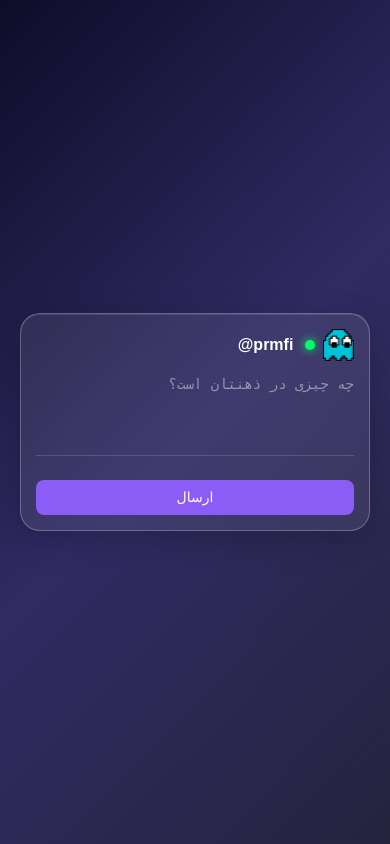
After one commit to shayanJR99/postino-social-app, a Django app: template templates/posts/post.html in a window 390 px wide. The commit adds this page. Run offline with Django 5.2, Linux system fonts and the light colour scheme; the template is opened without the code that fills it, so the values that code supplies are empty.

Commit message:
prmfi0 : create post page and add media
+ add post.html and post.css
+ responsive post page
+add media

```diff
--- /dev/null
+++ b/static/css/post.css
@@ -0,0 +1,173 @@
+*{
+    margin:0;
+    padding:0;
+    box-sizing:border-box;
+}
+
+body{
+    min-height:100vh;
+
+    display:flex;
+    justify-content:center;
+    align-items:center;
+
+    padding:20px;
+
+    background:linear-gradient(
+        135deg,
+        #0f0c29,
+        #302b63,
+        #24243e
+    );
+
+    font-family:sans-serif;
+}
+
+.text-box{
+
+    width:min(95%, 430px);
+
+    min-height:180px;
+
+    padding:20px;
+
+    background:rgba(255,255,255,.08);
+
+    backdrop-filter:blur(15px);
+    -webkit-backdrop-filter:blur(15px);
+
+    border:1px solid rgba(255,255,255,.25);
+
+    border-radius:20px;
+
+    box-shadow:
+        0 8px 32px rgba(0,0,0,.2),
+        inset 0 1px 0 rgba(255,255,255,.1);
+}
+
+.user-info{
+
+    display:flex;
+    align-items:center;
+
+    gap:12px;
+}
+
+.profile-img{
+
+    width:clamp(30px,8vw,40px);
+    height:clamp(30px,8vw,40px);
+
+    object-fit:cover;
+}
+
+.id{
+
+    color:white;
+
+    font-size:clamp(16px,4vw,20px);
+
+    font-weight:600;
+
+    direction:ltr;
+}
+
+.online{
+
+    width:10px;
+    height:10px;
+
+    background:#00ff66;
+
+    border-radius:50%;
+
+    display:inline-block;
+
+    margin-left:7px;
+
+    box-shadow:
+        0 0 10px #00ff66;
+}
+
+.thread-input{
+
+    width:100%;
+
+    min-height:80px;
+
+    margin-top:15px;
+
+    background:transparent;
+
+    border:none;
+    outline:none;
+
+    border-bottom:1px solid rgba(255,255,255,.15);
+
+    color:white;
+
+    font-size:clamp(14px,3vw,17px);
+
+    resize:none;
+
+    direction:rtl;
+
+    padding-bottom:10px;
+}
+
+.thread-input::placeholder{
+
+    color:rgba(255,255,255,.45);
+}
+
+.btn-box{
+
+    margin-top:20px;
+
+    display:flex;
+    justify-content:flex-start;
+}
+
+.send-btn{
+
+    width:clamp(75px,20vw,90px);
+    height:35px;
+
+    border:none;
+
+    border-radius:8px;
+
+    background:#8b5cf6;
+
+    color:white;
+
+    font-size:14px;
+
+    cursor:pointer;
+
+    transition:.2s;
+}
+
+.send-btn:hover{
+
+    transform:scale(1.05);
+
+    box-shadow:
+        0 0 20px rgba(139,92,246,.6);
+}
+
+@media (max-width:480px){
+
+    .text-box{
+        width:100%;
+        padding:15px;
+    }
+
+    .user-info{
+        gap:8px;
+    }
+
+    .send-btn{
+        width:100%;
+    }
+}
--- /dev/null
+++ b/templates/posts/post.html
@@ -0,0 +1,40 @@
+<!DOCTYPE html>
+<html lang="fa" dir="rtl">
+<head>
+    <meta charset="UTF-8">
+    <meta name="viewport" content="width=device-width, initial-scale=1.0">
+    <title>Post Box</title>
+    <link rel="stylesheet" href="post.css">
+</head>
+<body>
+
+    <div class="text-box">
+
+        <div class="user-info">
+            <img
+                class="profile-img"
+                src="../../media/ghost.png"
+                alt="profile-icon">
+
+            <p class="id">
+                @prmfi
+                <span class="online"></span>
+            </p>
+        </div>
+
+        <div class="text-input">
+            <textarea
+                class="thread-input"
+                placeholder="چه چیزی در ذهنتان است؟"></textarea>
+        </div>
+
+        <div class="btn-box">
+            <button class="send-btn">
+                ارسال
+            </button>
+        </div>
+
+    </div>
+
+</body>
+</html>
```
Also changed, not shown: static/css/style.css (+95 -0 lines), templates/posts/index.html (+18 -1 lines), media/ghost.png (added), media/profile-Guest.png (added), media/sendlogoicon.png (added), media/sendlogoicon1.jpg (renamed from media/sendlogoicon.jpg).
